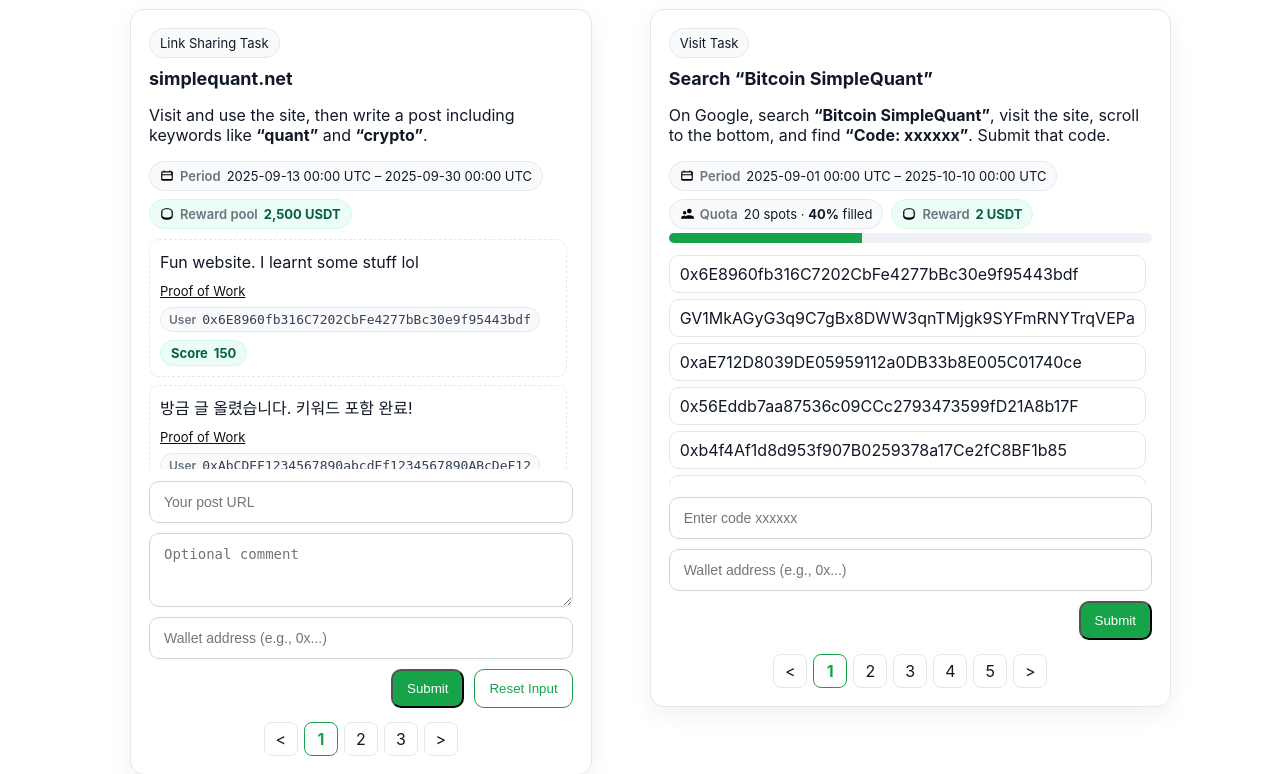
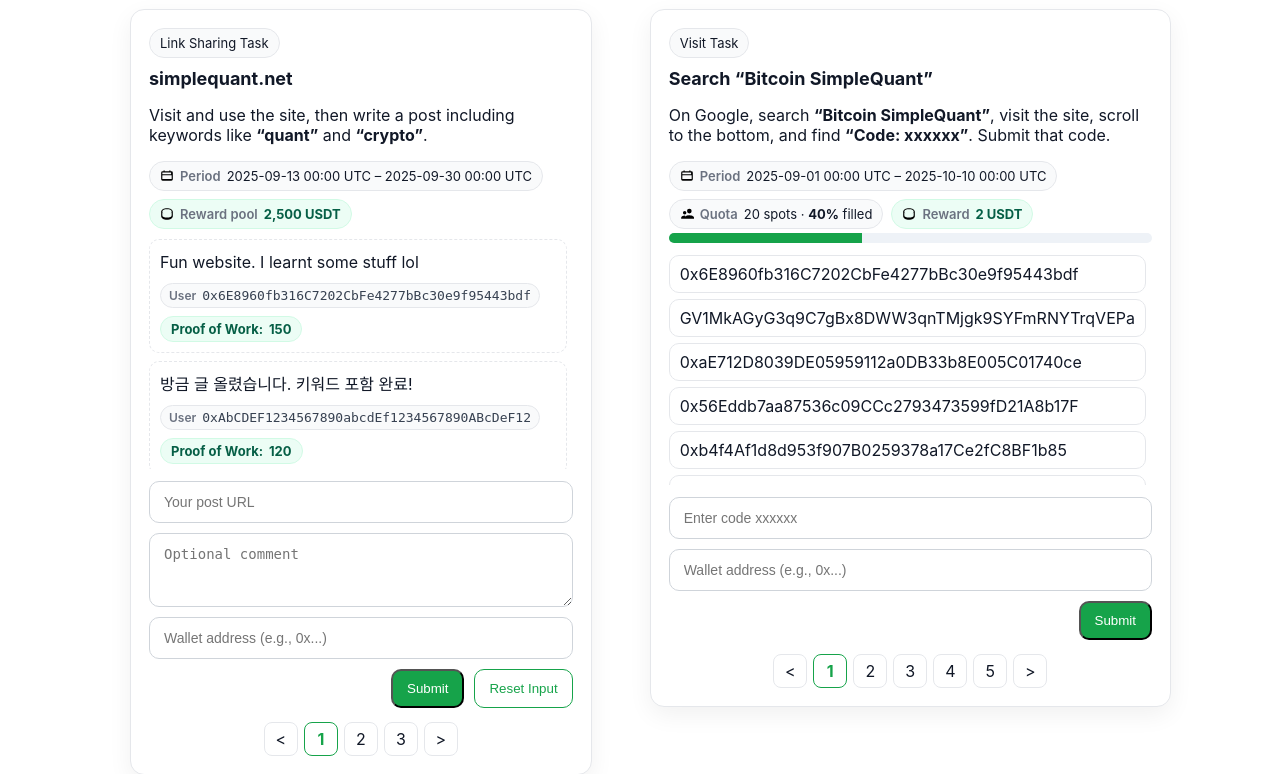
Before and after one commit to puzzlecollector/LinkPepper, a Django app: page /rewards/ in a window 1280 px wide. Shown: the part 279-1053 px from the top of the page. Run offline with Django 4.2, Linux system fonts and the light colour scheme.

Commit message:
changed proof of work format

```diff
--- a/frontend/templates/rewards.html
+++ b/frontend/templates/rewards.html
@@ -226,18 +226,16 @@
             <div class="example">
               <div class="comment">Fun website. I learnt some stuff lol</div>
               <div class="meta">
-                <a class="meta-link" href="https://x.com/aiphabtc11235/status/1966875708015472907" target="_blank" rel="noopener">Proof of Work</a>
                 <span class="pill soft"><span class="label">User</span> <code>0x6E8960fb316C7202CbFe4277bBc30e9f95443bdf</code></span>
-                <span class="pill score"><span class="label">Score</span> 150</span>
+                <span class="pill score"><span class="label">Proof of Work:</span> 150</span>
               </div>
             </div>
 
             <div class="example">
               <div class="comment">방금 글 올렸습니다. 키워드 포함 완료!</div>
               <div class="meta">
-                <a class="meta-link" href="https://x.com/aiphabtc11235/status/1966875708015472907" target="_blank" rel="noopener">Proof of Work</a>
                 <span class="pill soft"><span class="label">User</span> <code>0xAbCDEF1234567890abcdEf1234567890ABcDeF12</code></span>
-                <span class="pill score"><span class="label">Score</span> 120</span>
+                <span class="pill score"><span class="label">Proof of Work:</span> 120</span>
               </div>
             </div>
 
@@ -245,9 +243,8 @@
             <div class="example">
               <div class="comment">みんな、こんにちは :)</div>
               <div class="meta">
-                <a class="meta-link" href="https://x.com/aiphabtc11235/status/1966875708015472907" target="_blank" rel="noopener">Proof of Work</a>
                 <span class="pill soft"><span class="label">User</span> <code>GV1MkAGyG3q9C7gBx8DWW3qnTMjgk9SYFmRNYTrqVEPa</code></span>
-                <span class="pill score"><span class="label">Score</span> 70</span>
+                <span class="pill score"><span class="label">Proof of Work:</span> 70</span>
               </div>
             </div>
           </div>
```
